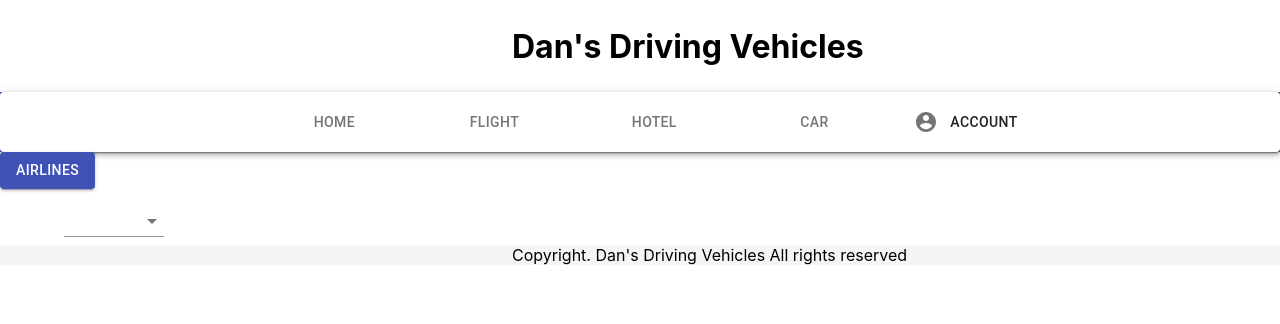
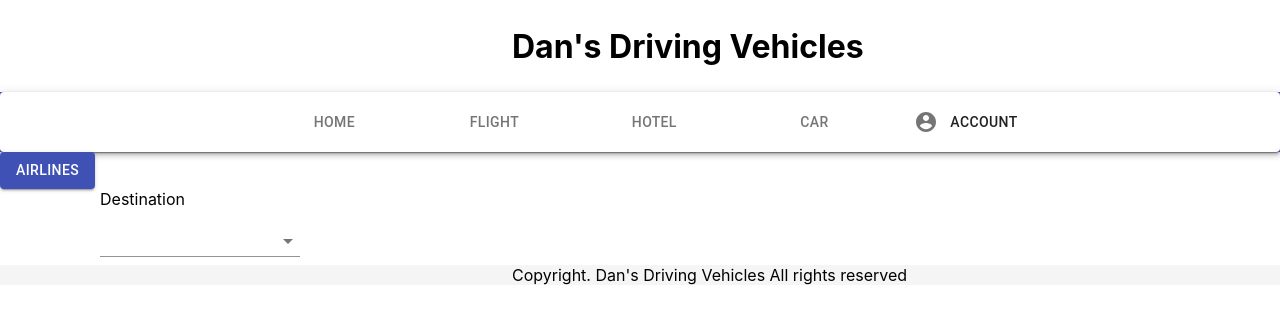
Before and after one commit to Batonja/Web2_projekat, a React (Create React App) app in the folder front-end/: page /flights in a window 1280 px wide. Shown: the top 324 px of the page. Built offline with nearby package versions, Linux system fonts and the light colour scheme.

Commit message:
Small edits in css flights/search

```diff
--- a/front-end/public/scss/flight/search.css
+++ b/front-end/public/scss/flight/search.css
@@ -1,5 +1,9 @@
-.flightSearch {
-  margin-left: 5%;
+.searchForm {
+  margin-left: 100px;
+}
+
+.searchForm .destinationFields .destinationSelect {
   width: 200px;
+  position: relative;
 }
 /*# sourceMappingURL=search.css.map */
--- a/front-end/public/scss/flight/search.scss
+++ b/front-end/public/scss/flight/search.scss
@@ -1,4 +1,11 @@
-.flightSearch {
-  margin-left: 5%;
-  width: 100px;
+.searchForm {
+  margin-left: 100px;
+
+  .destinationFields {
+    .destinationSelect {
+      width: 200px;
+
+      position: relative;
+    }
+  }
 }
--- a/front-end/public/scss/styles.css
+++ b/front-end/public/scss/styles.css
@@ -27,8 +27,26 @@
   margin-left: 40%;
 }
 
-.flightSearch {
-  margin-left: 5%;
-  width: 100px;
+.searchForm {
+  margin-left: 100px;
+}
+
+.searchForm .destinationFields .destinationSelect {
+  width: 200px;
+  position: relative;
+}
+
+body {
+  margin: 0;
+  font-family: -apple-system, BlinkMacSystemFont, "Segoe UI", "Roboto", "Oxygen",
+ "Ubuntu", "Cantarell", "Fira Sans", "Droid Sans", "Helvetica Neue",
+ sans-serif;
+  -webkit-font-smoothing: antialiased;
+  -moz-osx-font-smoothing: grayscale;
+}
+
+code {
+  font-family: source-code-pro, Menlo, Monaco, Consolas, "Courier New",
+ monospace;
 }
 /*# sourceMappingURL=styles.css.map */
--- a/front-end/public/scss/styles.scss
+++ b/front-end/public/scss/styles.scss
@@ -2,3 +2,17 @@
 @import "shared/footer";
 
 @import "flight/search.scss";
+
+body {
+  margin: 0;
+  font-family: -apple-system, BlinkMacSystemFont, "Segoe UI", "Roboto", "Oxygen",
+    "Ubuntu", "Cantarell", "Fira Sans", "Droid Sans", "Helvetica Neue",
+    sans-serif;
+  -webkit-font-smoothing: antialiased;
+  -moz-osx-font-smoothing: grayscale;
+}
+
+code {
+  font-family: source-code-pro, Menlo, Monaco, Consolas, "Courier New",
+    monospace;
+}
--- a/front-end/src/App.js
+++ b/front-end/src/App.js
@@ -1,5 +1,5 @@
 import React from "react";
-import "./App.css";
+
 import Header from "./components/Header";
 import Footer from "./components/Footer";
 import Navigation from "./components/Navigation";
--- a/front-end/src/common/routes.js
+++ b/front-end/src/common/routes.js
@@ -11,10 +11,11 @@ import LoginForm from "../components/AccountForms/LoginForm";
 export function Routes() {
   return (
     <Switch>
+      <Route path="/flights/airlines" component={Airlines} />
       <Route path="/flights" component={Flight} />
       <Route path="/hotels" component={Hotel} />
       <Route path="/cars" component={Car} />
-      <Route path="/flights-airlines" component={Airlines} />
+
       {/* <Route path="/account" component={Account}/> */}
       <Route path="/signin" component={LoginForm} />
       <Route path="/signup" component={RegistrationForm} />
--- a/front-end/src/components/Flight/Search.js
+++ b/front-end/src/components/Flight/Search.js
@@ -45,14 +45,20 @@ class Search extends Component {
       getOptionLabel: option => option
     };
     return (
+      <div className="searchForm">
+        <div className="destinationFields">
+          <label className="destinationLabel">Destination</label>
+          <div className="destinationSelect">
             <Autocomplete
-        className="flightSearch"
               {...defaultProps}
               id="auto-complete"
               autoComplete
               includeInputInList
               renderInput={params => <TextField {...params} margin="normal" />}
             />
+          </div>
+        </div>
+      </div>
     );
   }
 }
--- a/front-end/src/index.css
+++ /dev/null
@@ -1,13 +0,0 @@
-body {
-  margin: 0;
-  font-family: -apple-system, BlinkMacSystemFont, 'Segoe UI', 'Roboto', 'Oxygen',
-    'Ubuntu', 'Cantarell', 'Fira Sans', 'Droid Sans', 'Helvetica Neue',
-    sans-serif;
-  -webkit-font-smoothing: antialiased;
-  -moz-osx-font-smoothing: grayscale;
-}
-
-code {
-  font-family: source-code-pro, Menlo, Monaco, Consolas, 'Courier New',
-    monospace;
-}
--- a/front-end/src/index.js
+++ b/front-end/src/index.js
@@ -1,6 +1,6 @@
 import React from "react";
 import ReactDOM from "react-dom";
-import "./index.css";
+
 import App from "./App";
 import * as serviceWorker from "./serviceWorker";
 import { combineReducers, compose, createStore, applyMiddleware } from "redux";
```
Also changed, not shown: 2 other files (tests, documents, lock files or other folders). Lines whose indentation alone changed are shown as unchanged.
